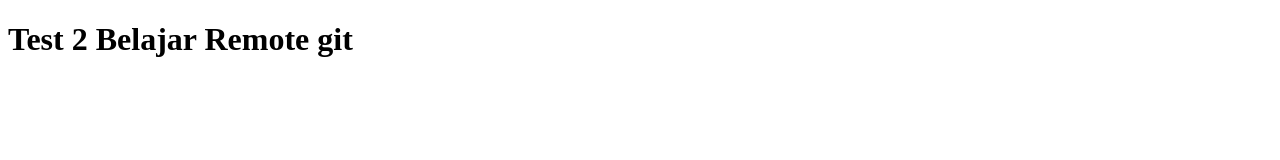
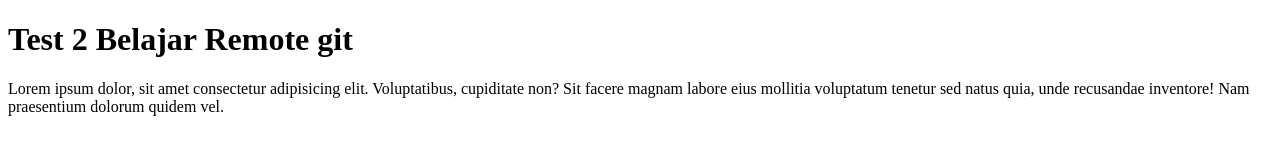
Before and after one commit to Hmasdaf/masdafcek, a plain HTML site: page index.html in a window 1280 px wide. Drawn offline with Linux system fonts and the light colour scheme.

Commit message:
Menambah paragraph

```diff
--- a/index.html
+++ b/index.html
@@ -7,5 +7,6 @@
 </head>
 <body>
     <h1>Test 2 Belajar Remote git</h1>
+    <p>Lorem ipsum dolor, sit amet consectetur adipisicing elit. Voluptatibus, cupiditate non? Sit facere magnam labore eius mollitia voluptatum tenetur sed natus quia, unde recusandae inventore! Nam praesentium dolorum quidem vel.</p>
 </body>
 </html>
```
